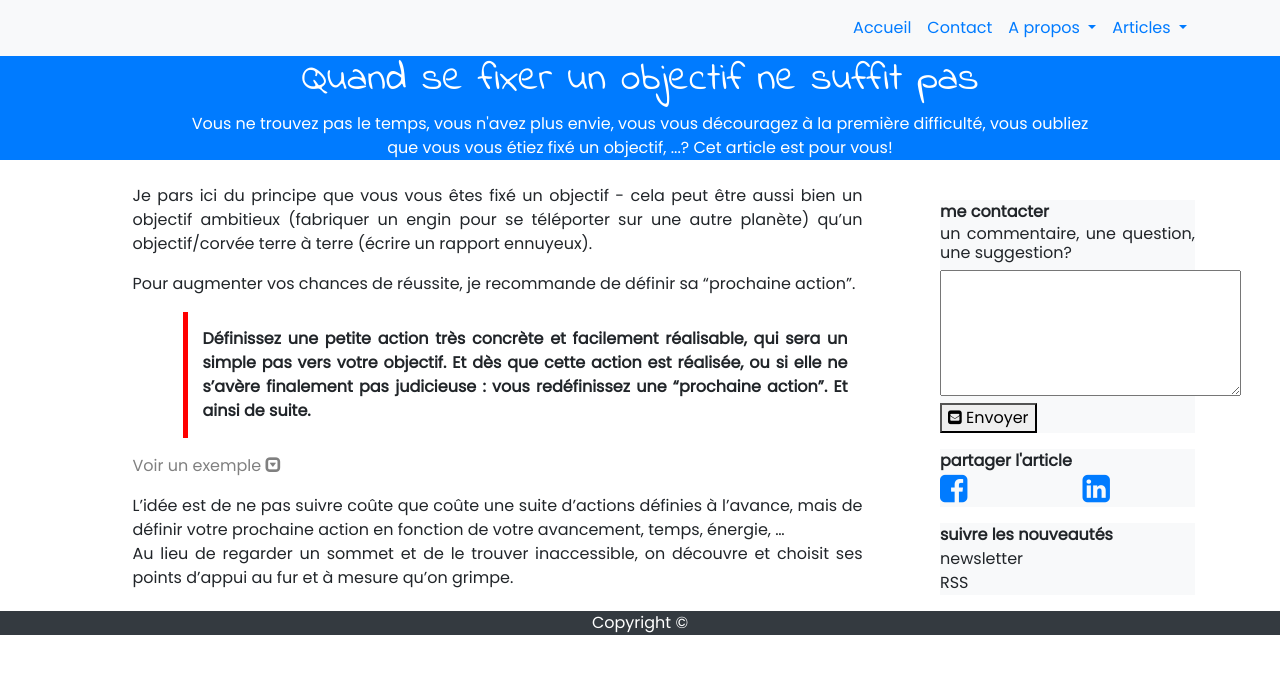
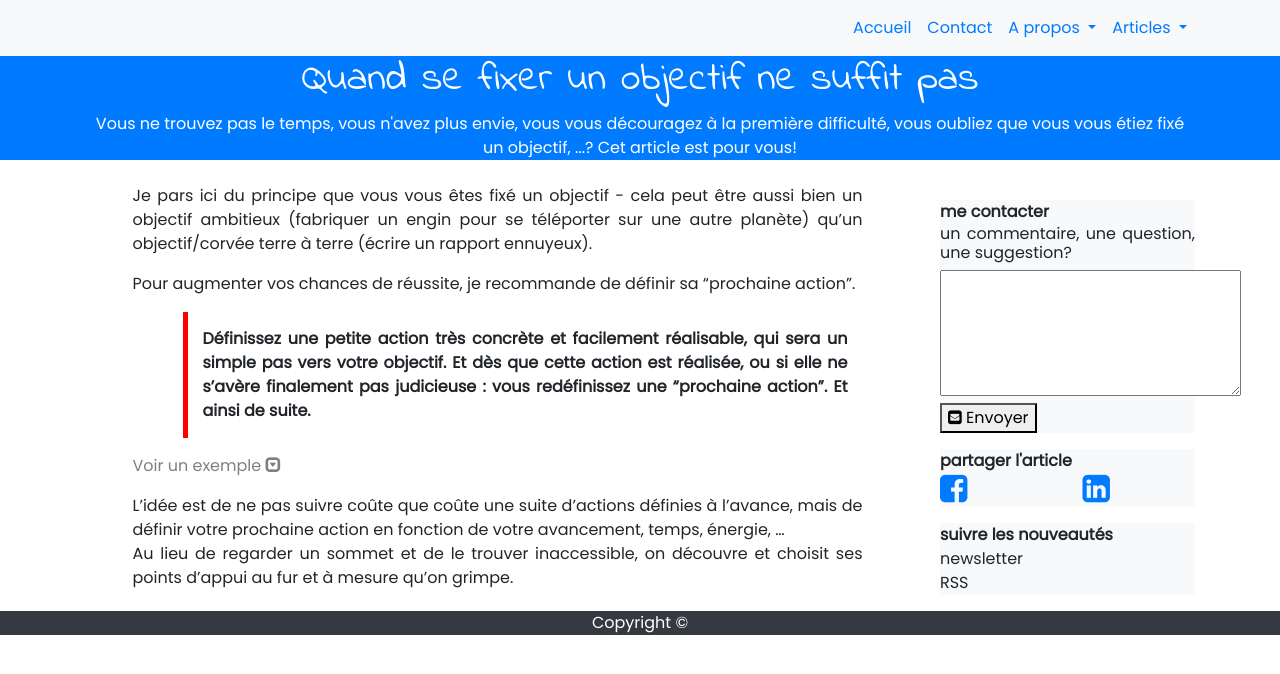
Before and after one commit to OrgaEvolutions/Nathoup.github.io, a Jekyll site: the page built from articles/prochaine_action.html, in a window 1280 px wide. Shown: the top 674 px of the page. Built offline with Jekyll 4.4.1, drawn with Linux system fonts in a browser that asks for light colours; nearby versions of some CDN libraries; some web fonts are replaced.

Commit message:
Update article.html

```diff
--- a/_layouts/article.html
+++ b/_layouts/article.html
@@ -10,7 +10,7 @@
     </h1>
       <div class="container">
         <div class="row">
-          <div class="col-md-10 mx-auto">
+          <div class="col-md-12 mx-auto">
             {{ page.intro }}
           </div>
         </div>
```
